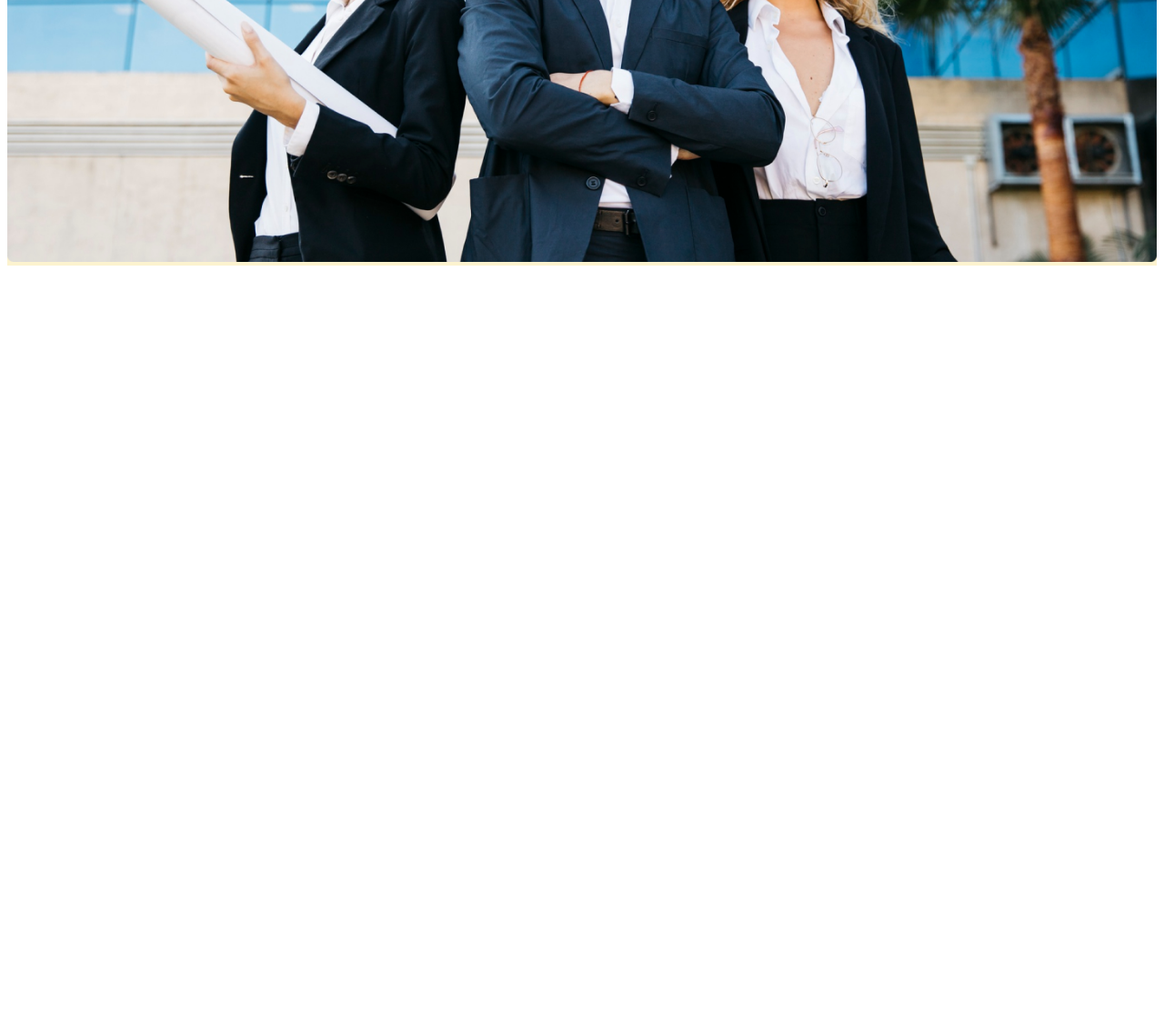
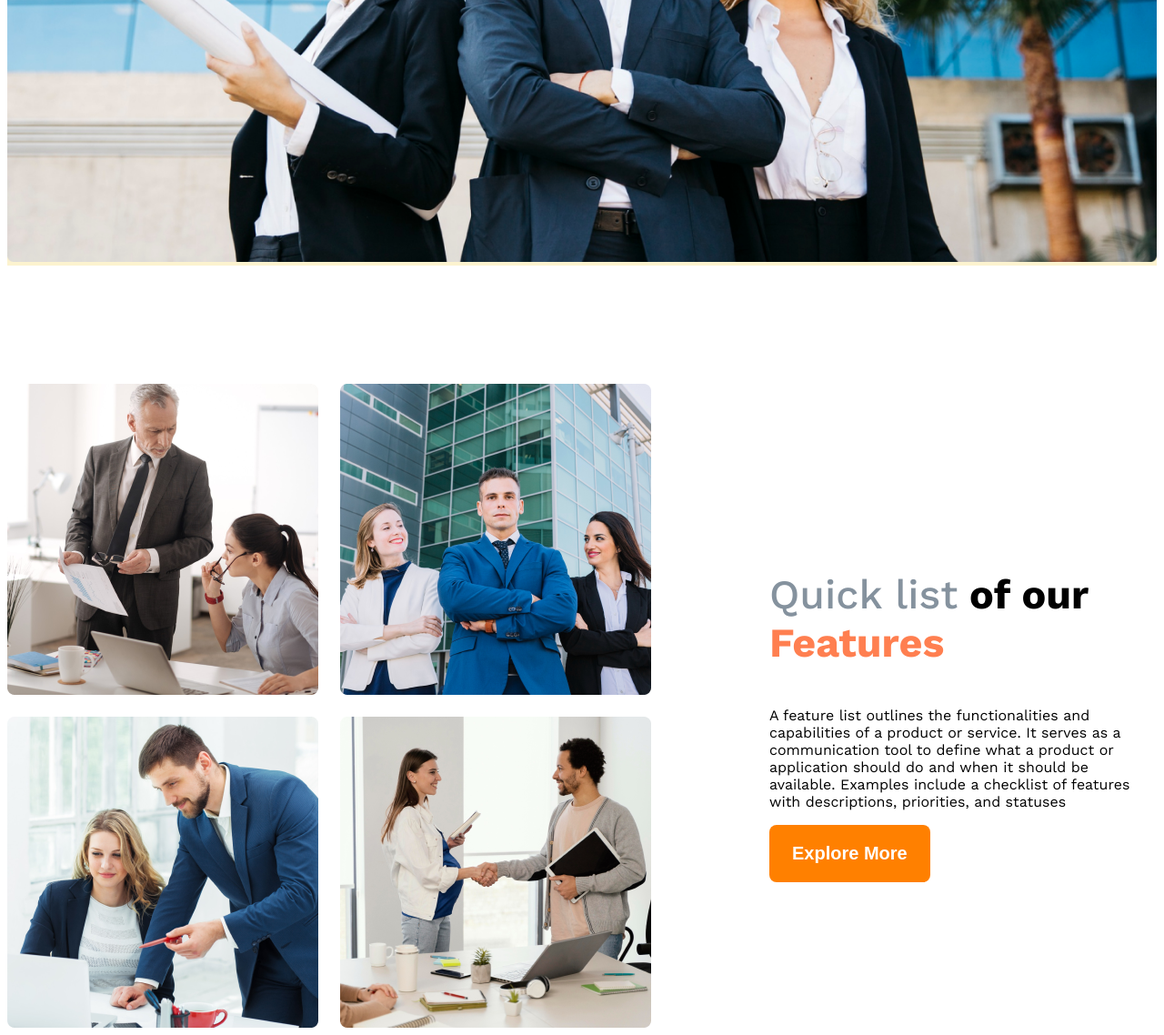
Before and after one commit to Suborna589/G3-architect-website, a plain HTML site: page index.html in a window 1280 px wide. Shown: the part 892-2030 px from the top of the page at 91% size. Before the commit the page ends 1192 px from the top, so only its background shows below. Drawn offline with nearby package versions, Linux system fonts and the light colour scheme.

Commit message:
added team section

```diff
--- a/index.html
+++ b/index.html
@@ -16,7 +16,7 @@
         <nav class="navbar display-flex ">
             <h3 class="brand text-dark1">G3 Architects</h3>
 
-            <ul class="nav-links  display-flex">
+            <ul class="df  display-flex">
                 <li class="nav-items"><a href="" class="nav-link text-dark2">Home</a></li>
                 <li class="nav-items"><a href="" class="nav-link text-dark2">About</a></li>
                 <li class="nav-items"><a href="" class="nav-link text-dark2">Contact Us</a></li>
@@ -38,7 +38,26 @@
         </div>
 
     </header>
-    <main></main>
+    <main>
+        <section class="teams display-flex">
+            <div class="team-img-container">
+                <img src="images/team1.png" alt="">
+                <img src="images/team2.png" alt="">
+                <img src="images/team3.png" alt="">
+                <img src="images/team4.png" alt="">
+
+            </div>
+            <div class="our-feature">
+
+            <h3 class="quick-title"><span id="quick-list" class="text-dark2">Quick list</span> <span>of our</span> <span id="feature">Features</span></h3>
+            <p class="quick-description">A feature list outlines the functionalities and capabilities of a product or service. It serves as a communication tool to define what a product or application should do and when it should be available. Examples include a checklist of features with descriptions, priorities, and statuses</p>
+            <button class="btn-primary">Explore More</button>
+
+            </div>
+
+        </section>
+
+    </main>
     <footer></footer>
 
 </body>
--- a/styles/architect.css
+++ b/styles/architect.css
@@ -15,7 +15,7 @@
 
 
 .text-dark2{
-    color: #424242;
+    color:  #85929e ;
 }
 
 .text-dark1{
@@ -90,6 +90,44 @@
 }
 
 
+main{
+    max-width:1440px;
+    margin:0 auto;
+}
+
+.team-img-container{
+    display:grid;
+    grid-template-columns:repeat(2, 1fr);
+    gap:24px;
+}
+
+main > section{
+    margin-top: 130px;
+}
+
+.our-feature{
+    margin-left:130px;
+    max-width:540px;
+}
+
+.teams{
+    align-items: center;
+}
+
+.quick-title{
+    font-size: 2.8rem;
+    font-weight: 700;
+}
+
+#quick-list{
+    font-weight:500;
+
+}
+
+#feature{
+    color:#FF7F50 ;
+}
+
 /* media  */
 
 @media screen and (max-width: 576px) {
```
